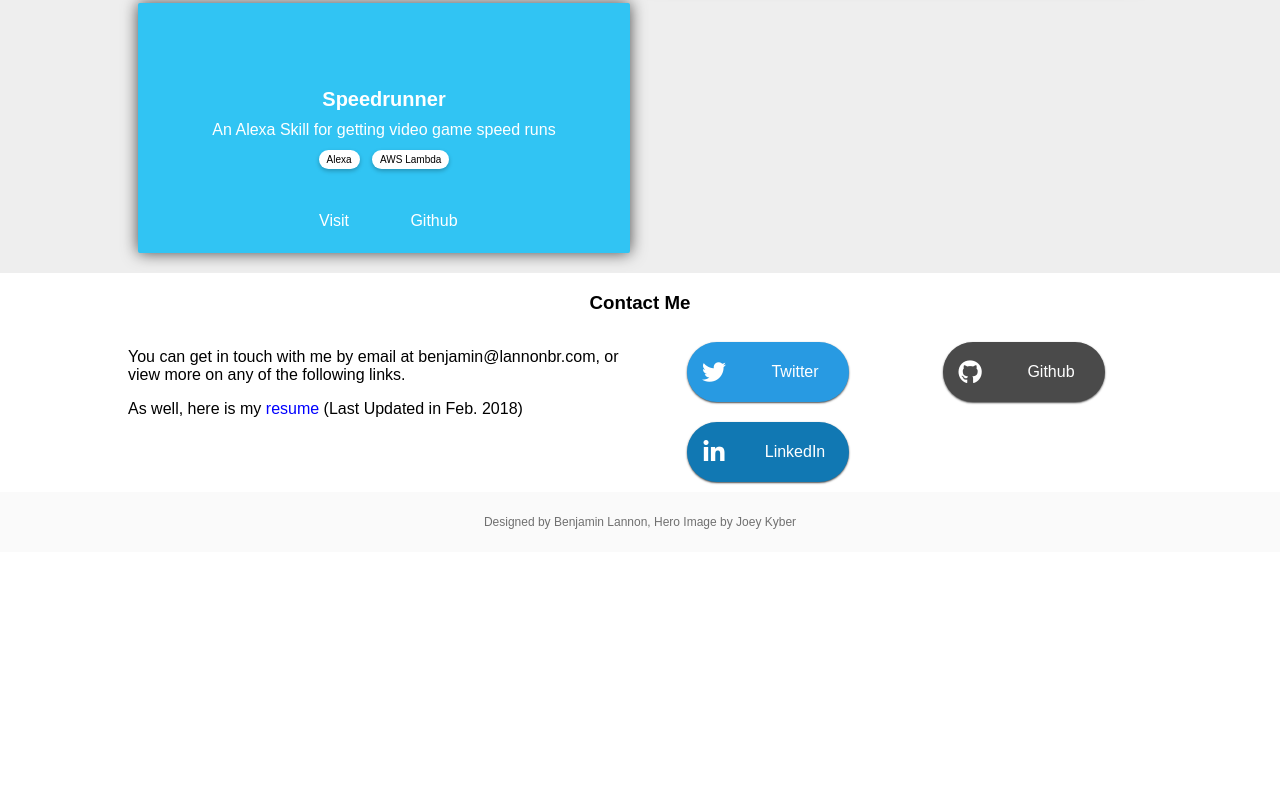
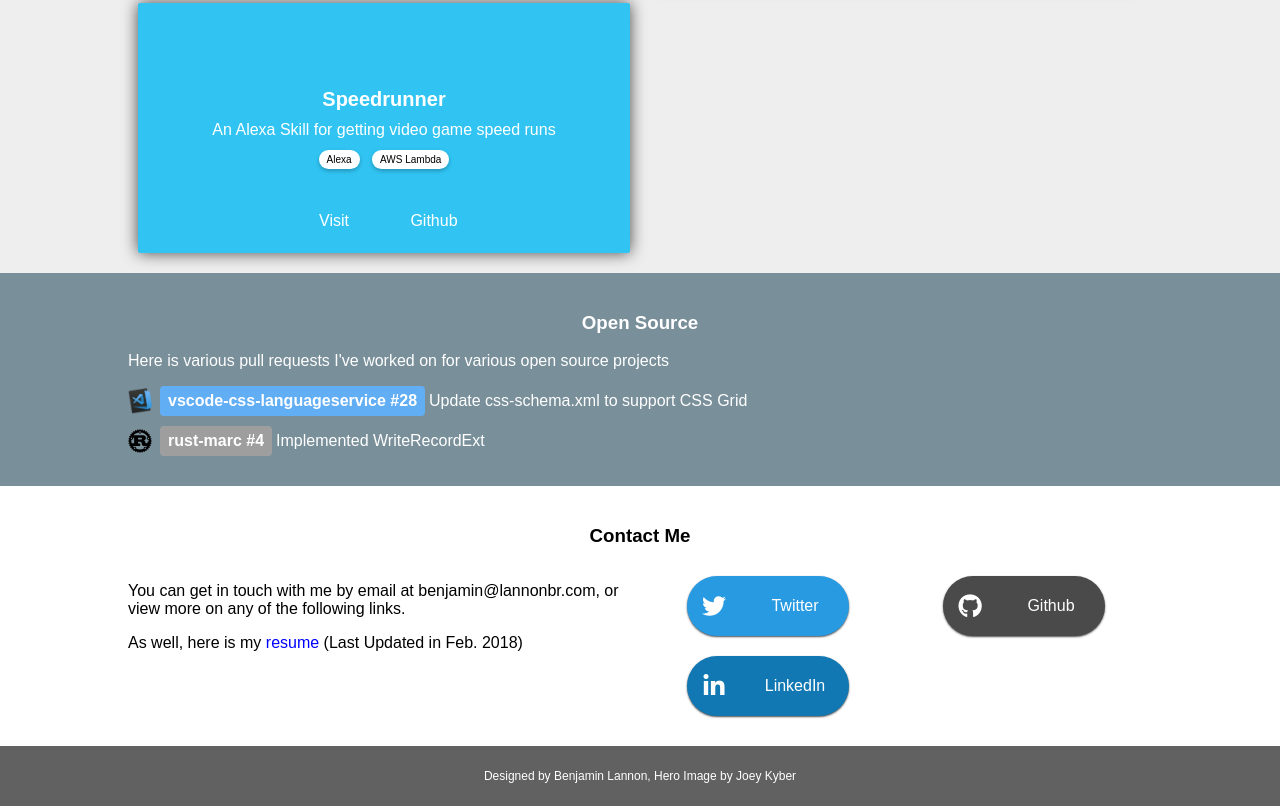
Before and after one commit to lannonbr/Portfolio-old, a plain HTML site: page index.html in a window 1280 px wide. Shown: the part 1541-2347 px from the top of the page. Before the commit the page ends 2093 px from the top, so only its background shows below. Drawn offline with nearby package versions, Linux system fonts and the light colour scheme.

Commit message:
Added Open Source Section to site

```diff
--- a/css/style.css
+++ b/css/style.css
@@ -409,8 +409,8 @@ section#work h3 {
 }
 
 footer {
-  background-color: #fafafa;
-  color: #707070;
+  background-color: #616161;
+  color: white;
   height: 60px;
   font-size: 12px;
   display: flex;
@@ -473,3 +473,74 @@ body a {
     }
   }
 }
+
+section#opensource {
+  background: #798f9a;
+  padding: 20px 0;
+  color: white;
+}
+
+.oss {
+  position: relative;
+  display: flex;
+  align-items: center;
+  margin-bottom: 10px;
+}
+
+.oss img {
+  width: 24px;
+  margin-right: 8px;
+}
+
+.oss .hover {
+  width: 0;
+  position: absolute;
+  left: 32px;
+  transition: width 300ms cubic-bezier(0.455, 0.03, 0.515, 0.955);
+  height: 100%;
+  border-radius: 4px;
+}
+
+.oss:hover .hover {
+  width: calc(100% - 32px);
+}
+
+.oss .hover.vscode {
+  background-color: #62aef5;
+}
+
+.oss .hover.rust {
+  background-color: #9e9e9e;
+}
+
+.oss a {
+  z-index: 1;
+  color: white;
+  width: 100%;
+  display: flex;
+  align-items: center;
+}
+
+.oss-repo {
+  font-weight: bold;
+  line-height: 30px;
+  height: 100%;
+  padding-left: 8px;
+  padding-right: 8px;
+  border-radius: 4px;
+  margin-right: 4px;
+}
+
+.oss-repo.oss-repo--vscode {
+  background: #62aef5;
+  color: white;
+}
+
+.oss-repo.oss-repo--rust {
+  background: #9e9e9e;
+  color: white;
+}
+
+section#contact {
+  padding: 20px 0;
+}
--- a/index.html
+++ b/index.html
@@ -148,6 +148,26 @@
             </div>
         </div>
     </section>
+    <section id="opensource">
+        <h3>Open Source</h3>
+        <div class="cont">
+            <p>Here is various pull requests I've worked on for various open source projects</p>
+
+            <article class="oss">
+                <img src="images/vscode.png" alt="VSCode Logo">
+                <div class="hover vscode"></div>
+                <a href="https://github.com/Microsoft/vscode-css-languageservice/pull/28">
+                    <span class="oss-repo oss-repo--vscode">vscode-css-languageservice #28</span> Update css-schema.xml to support CSS Grid</a>
+            </article>
+            <article class="oss">
+                <img src="images/rust.svg" alt="Rust Logo">
+                <div class="hover rust"></div>
+                <a href="https://github.com/Microsoft/vscode-css-languageservice/pull/28">
+                    <span class="oss-repo oss-repo--rust">rust-marc #4</span> Implemented WriteRecordExt</a>
+            </article>
+
+        </div>
+    </section>
     <section id="contact">
         <h3>Contact Me</h3>
         <div class="cont grid">
```
Also changed, not shown: images/rust.svg (added), images/vscode.png (added).
